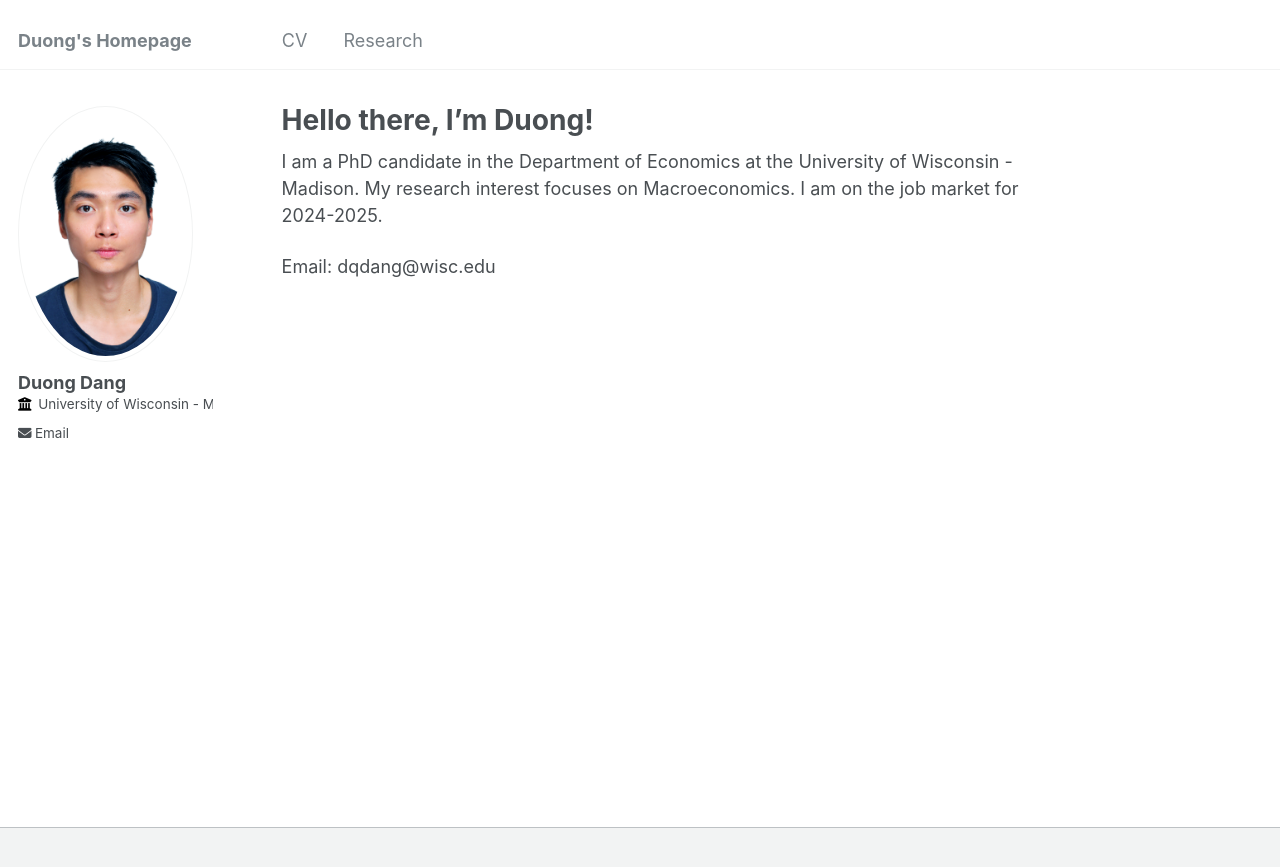
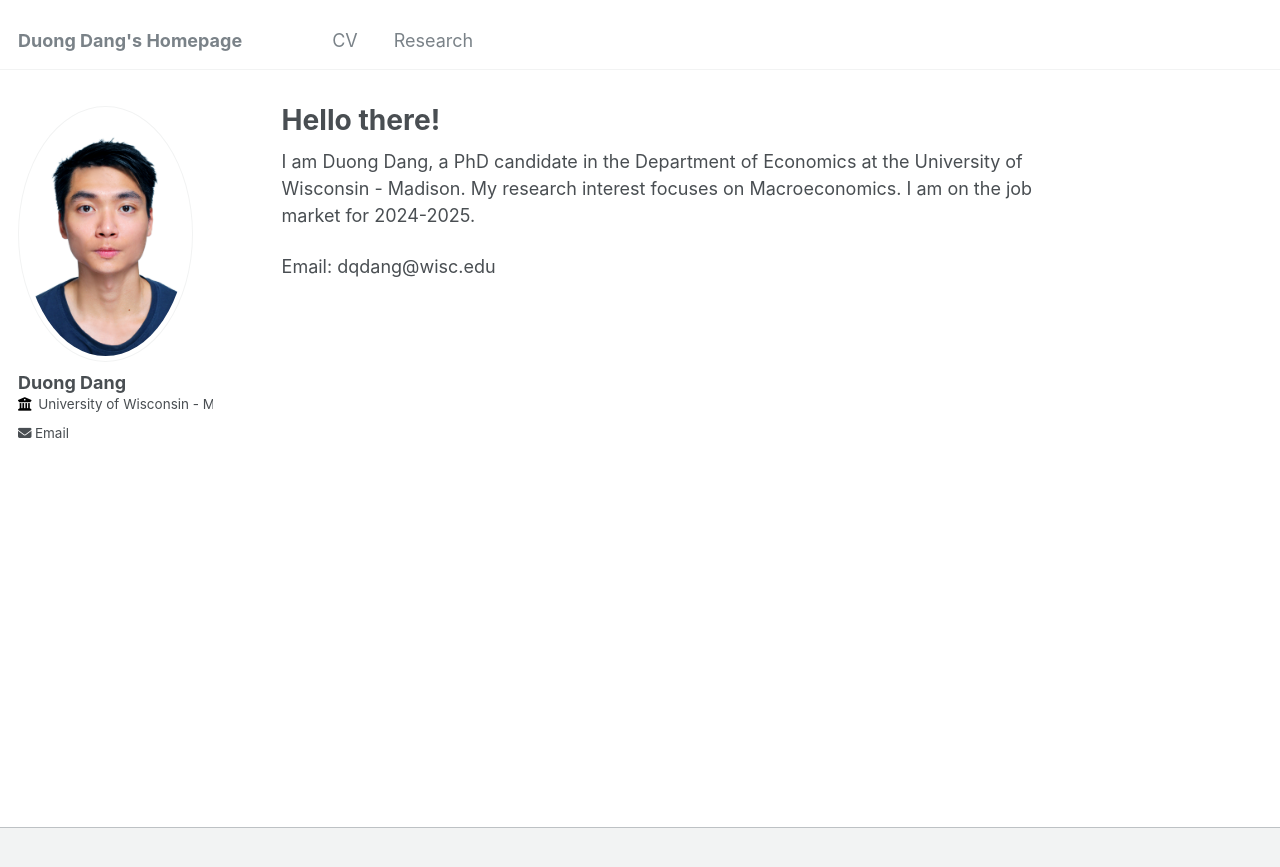
Before and after one commit to duongqdang/duongqdang.github.io, a Jekyll site: the page built from _pages/about.md, in a window 1280 px wide. Shown: the top 867 px of the page. Built offline with Jekyll 4.4.1, drawn with Linux system fonts in a browser that asks for light colours.

Commit message:
Changed description

```diff
--- a/_config.yml
+++ b/_config.yml
@@ -8,7 +8,7 @@
 
 # Basic Site Settings
 locale                   : "en-US"
-title                    : "Duong's Homepage"
+title                    : "Duong Dang's Homepage"
 title_separator          : "-"
 name                     : &name "Duong Dang"
 description              : &description "personal description"
--- a/_pages/about.md
+++ b/_pages/about.md
@@ -1,12 +1,12 @@
 ---
 permalink: /
-title: "Hello there, I'm Duong!"
+title: "Hello there!"
 author_profile: true
 redirect_from:
   - /about/
   - /about.html
 ---
 
-I am a PhD candidate in the Department of Economics at the University of Wisconsin - Madison. My research interest focuses on Macroeconomics. I am on the job market for 2024-2025.
+I am Duong Dang, a PhD candidate in the Department of Economics at the University of Wisconsin - Madison. My research interest focuses on Macroeconomics. I am on the job market for 2024-2025.
 
 Email: dqdang@wisc.edu
```
